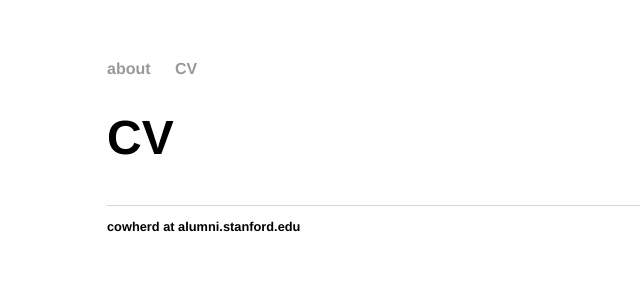
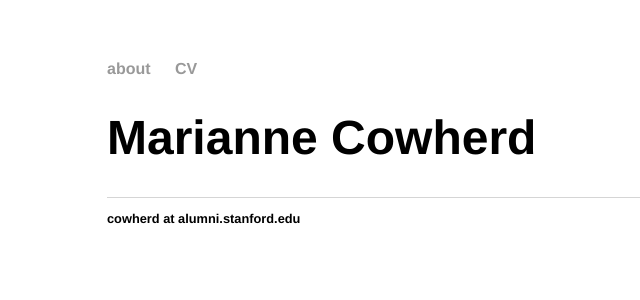
Before and after one commit to mariannecowherd/mariannecowherd.github.io, a Jekyll site: the page built from cv/index.html, in a window 1280 px wide. Shown: the top 300 px of the page, without its empty margins (85-725 px from the left). Built offline with Jekyll 4.4.1, drawn with Linux system fonts in a browser that asks for light colours.

Commit message:
Update index.html

```diff
--- a/cv/index.html
+++ b/cv/index.html
@@ -2,6 +2,6 @@
 layout: default
 title: CV
 ---
-	<h1>{{ page.title }}</h1>
-	<ul class="posts">
-	</ul>
+<div class="blurb">
+	<h1>Marianne Cowherd</h1>
+</div><!-- /.blurb -->
```
